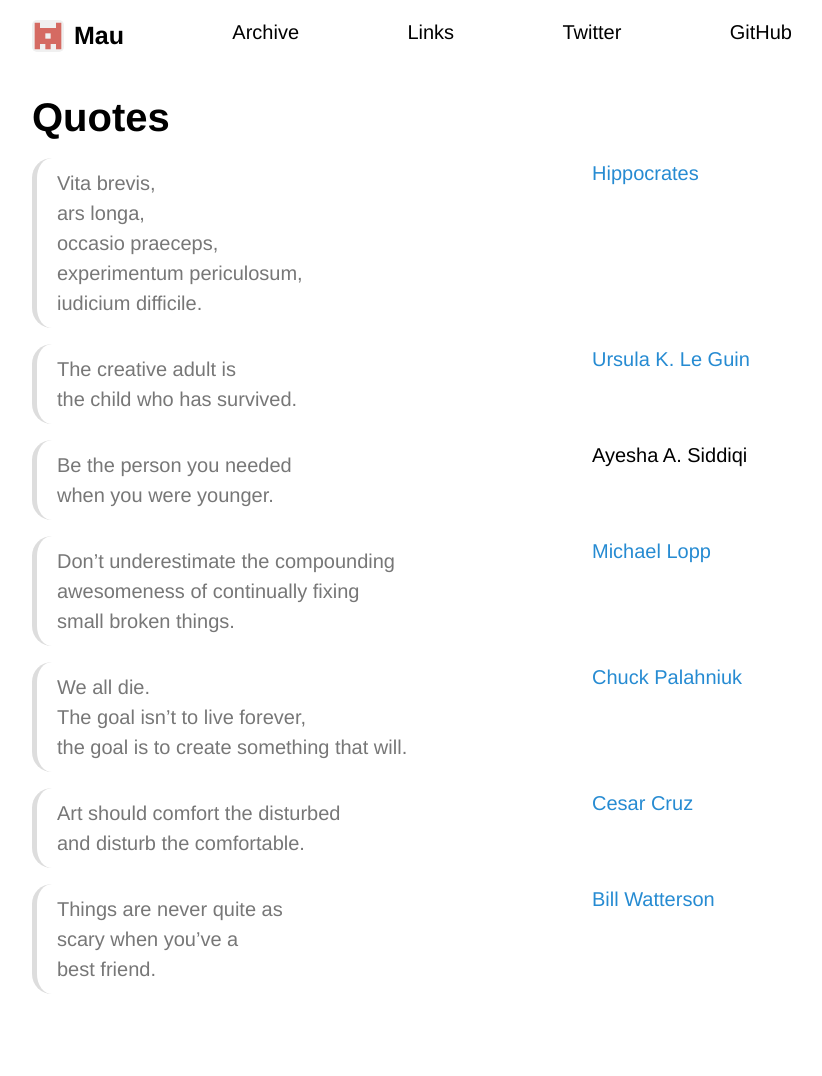
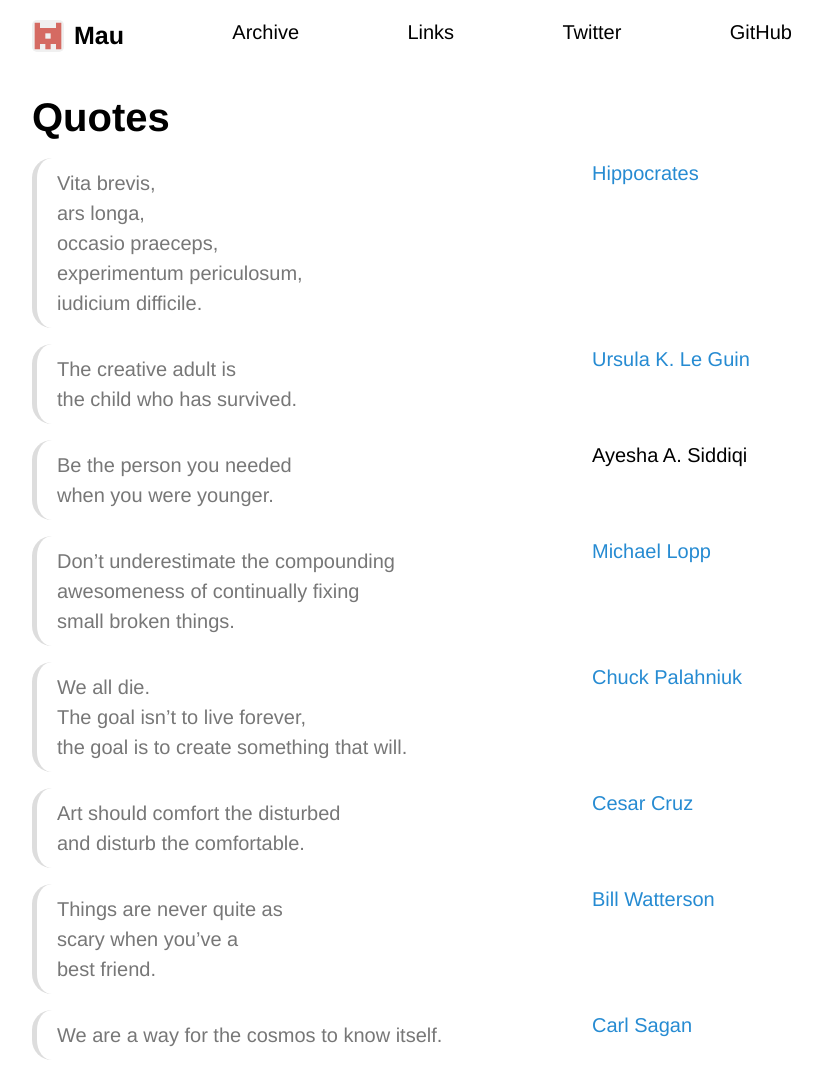
Before and after one commit to Maumagnaguagno/maumagnaguagno.github.io, a Jekyll site: the page built from quotes.md, in a window 1280 px wide. Shown: the whole page, without its empty margins (228-1050 px from the left). Built offline with Jekyll 4.4.1, drawn with Linux system fonts in a browser that asks for light colours; our own code applies the rules of GitHub Pages for plain Markdown files; before the commit the page ends 1010 px from its top, so only the background shows below that.

Commit message:
Add quote from Carl Sagan

```diff
--- a/quotes.md
+++ b/quotes.md
@@ -53,3 +53,8 @@ and disturb the comfortable.
 scary when you've a
 best friend.
 </div>
+<div class="quote" markdown="1">
+
+[Carl Sagan](https://en.wikipedia.org/wiki/Carl_Sagan)
+> We are a way for the cosmos to know itself.
+</div>
```
